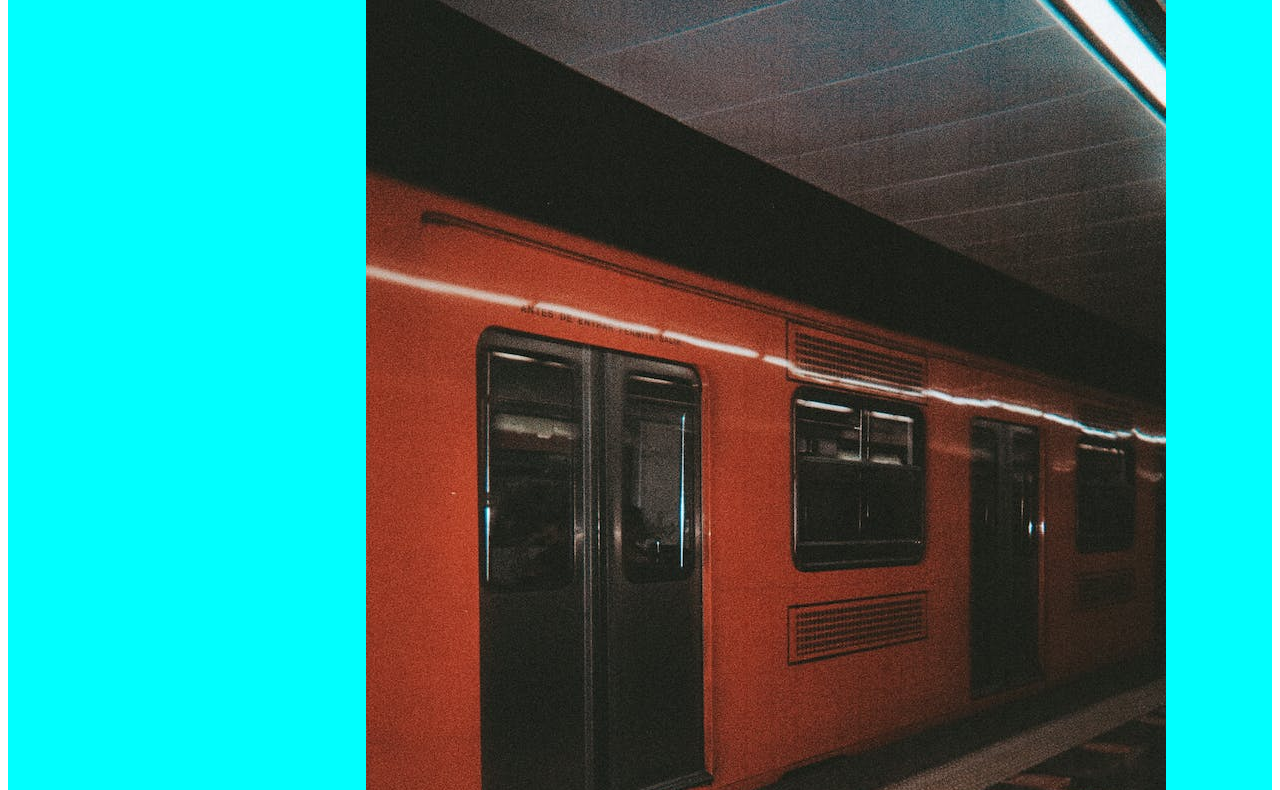
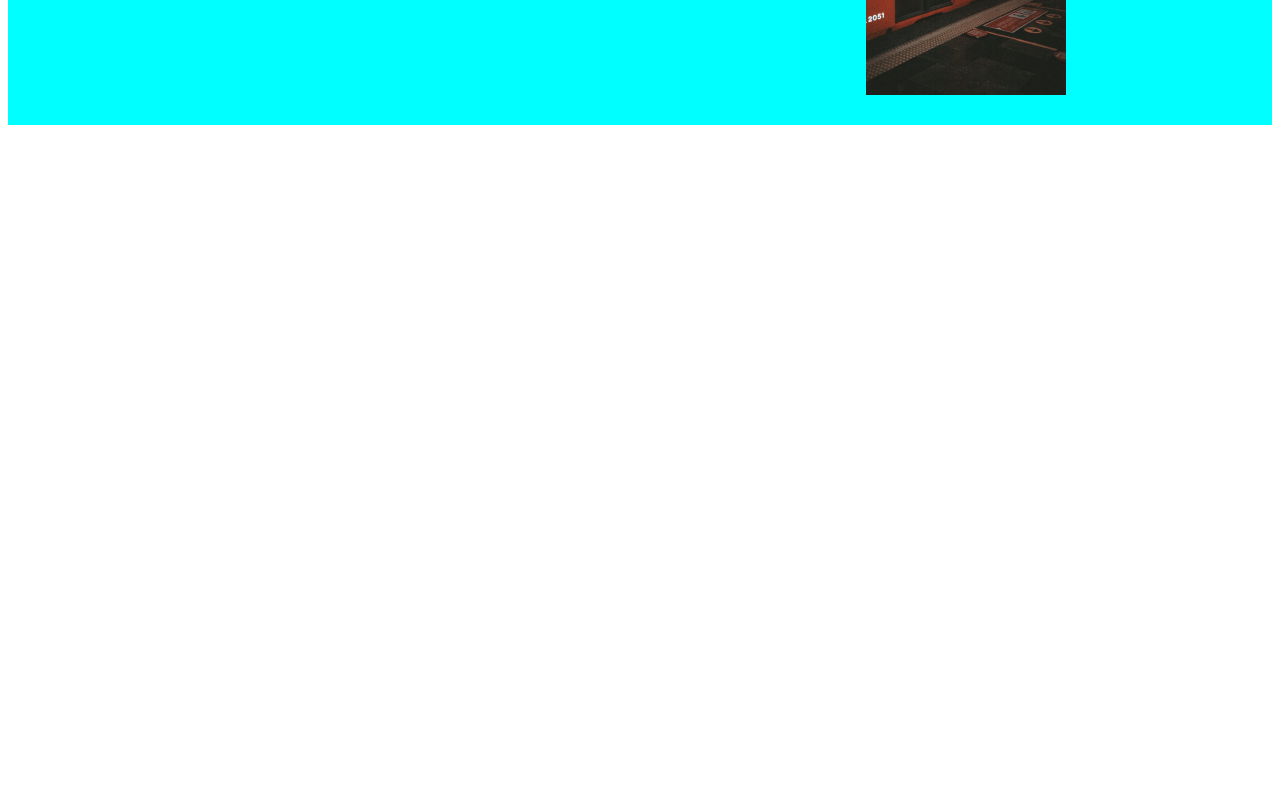
Before and after one commit to tedresmol/landing, a plain HTML site: page index.html in a window 1280 px wide. Shown: the part 292-1082 px from the top of the page. After the commit the page ends 800 px from the top, so only its background shows below. Drawn offline with Linux system fonts and the light colour scheme.

Commit message:
made pic smalle

```diff
--- a/styles.css
+++ b/styles.css
@@ -13,10 +13,15 @@ body {
     justify-content:  space-between;
     align-items: center;
     padding-left: 20%;
-    flex-direction: column;
+
 
 }
 .header {
     display: flex;
     background-color: burlywood;
 }
+.container img {
+    width: 200px;
+    height: auto;
+    padding: 30px;
+}
```
